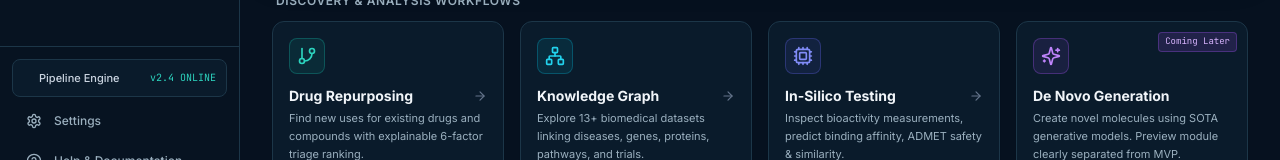
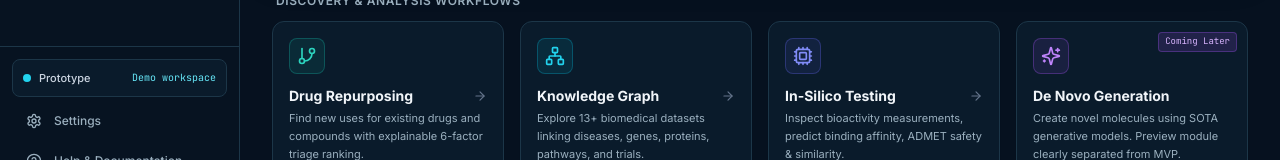
Before and after one commit to Prerna1313/ReThera-AI, a React (Vite) app: page / in a window 1280 px wide. Shown: the part 555-715 px from the top of the page. Built offline with nearby package versions, Linux system fonts and the light colour scheme.

Commit message:
fix: distinguish live evidence from demo telemetry

```diff
--- a/src/components/layout/Sidebar.tsx
+++ b/src/components/layout/Sidebar.tsx
@@ -152,13 +152,13 @@ export const Sidebar: React.FC<SidebarProps> = ({
 
         {/* Bottom Section */}
         <div className="p-3 border-t border-[#1C3648] space-y-2 bg-[#071321]">
-          {/* System Telemetry Indicator */}
+          {/* Prototype status */}
           <div className="p-2.5 rounded-lg bg-[#0A1B2B] border border-[#1C3648] text-[11px] flex items-center justify-between">
             <div className="flex items-center gap-2">
-              <span className="w-2 h-2 rounded-full bg-[#14D9B5] animate-ping" />
-              <span className="text-slate-300 font-medium">Pipeline Engine</span>
+              <span className="w-2 h-2 rounded-full bg-cyan-400" />
+              <span className="text-slate-300 font-medium">Prototype</span>
             </div>
-            <span className="font-mono text-[10px] text-teal-400">v2.4 ONLINE</span>
+            <span className="font-mono text-[10px] text-cyan-300">Demo workspace</span>
           </div>
 
           <button
--- a/src/components/modals/EvidenceReviewDrawer.tsx
+++ b/src/components/modals/EvidenceReviewDrawer.tsx
@@ -96,8 +96,8 @@ export const EvidenceReviewDrawer: React.FC<EvidenceReviewDrawerProps> = ({
               <div className="text-teal-300 font-medium">{evidence.retrieved_date}</div>
             </div>
             <div>
-              <div className="text-slate-400 text-[10px] uppercase">Extraction Confidence</div>
-              <div className="text-cyan-300 font-medium">{evidence.extraction_confidence == null ? 'Not extracted' : `${(evidence.extraction_confidence * 100).toFixed(1)}%`}</div>
+              <div className="text-slate-400 text-[10px] uppercase">{evidence.source_provider === 'TinyFish Search & Fetch' ? 'Scientific extraction' : 'Demo extraction confidence'}</div>
+              <div className="text-cyan-300 font-medium">{evidence.source_provider === 'TinyFish Search & Fetch' || evidence.extraction_confidence == null ? 'Not performed' : 'Illustrative only'}</div>
             </div>
           </div>
 
--- a/src/components/screens/EvidenceMonitorScreen.tsx
+++ b/src/components/screens/EvidenceMonitorScreen.tsx
@@ -390,7 +390,7 @@ export const EvidenceMonitorScreen: React.FC<EvidenceMonitorScreenProps> = ({
           <div className="flex items-center justify-between pb-3 border-b border-[#1C3648]">
             <span className="font-bold text-sm text-slate-100 flex items-center gap-1.5">
               <Radio className="w-4 h-4 text-cyan-400" />
-              Evidence Extraction Telemetry
+              {selectedRecord.source_provider === 'TinyFish Search & Fetch' ? 'Retrieved Evidence Details' : 'Illustrative Evidence Preview'}
             </span>
             <span className="font-mono text-[10px] px-2 py-0.5 rounded bg-[#071321] text-cyan-300 border border-cyan-500/30">
               {selectedRecord.id}
@@ -419,14 +419,14 @@ export const EvidenceMonitorScreen: React.FC<EvidenceMonitorScreenProps> = ({
               <StatusBadge type="review" value={selectedRecord.review_status} />
             </div>
 
-            {/* Extracted Claim Box */}
+            {/* Live records contain source text, not a generated or extracted claim. */}
             <div className={`p-3.5 rounded-xl border leading-relaxed text-[11px] ${
               selectedRecord.direction === 'contradicts'
                 ? 'bg-rose-500/10 border-rose-500/30 text-rose-100'
                 : 'bg-[#071321] border-[#1C3648] text-slate-200'
             }`}>
               <span className="font-bold uppercase tracking-wider text-[9px] block mb-1 opacity-75">
-                Extracted Finding:
+                {selectedRecord.source_provider === 'TinyFish Search & Fetch' ? 'Fetched source text · not AI-interpreted:' : 'Illustrative demo claim · not live evidence:'}
               </span>
               {selectedRecord.claim}
             </div>
@@ -434,8 +434,8 @@ export const EvidenceMonitorScreen: React.FC<EvidenceMonitorScreenProps> = ({
             {/* Metadata specs */}
             <div className="p-3 rounded-xl bg-[#071321] border border-[#1C3648] space-y-1.5 font-mono text-[10px] text-slate-400">
               <div className="flex justify-between">
-                <span>Extraction Confidence:</span>
-                <span className="text-cyan-300 font-bold">{selectedRecord.extraction_confidence == null ? 'Not extracted' : `${(selectedRecord.extraction_confidence * 100).toFixed(1)}%`}</span>
+                <span>{selectedRecord.source_provider === 'TinyFish Search & Fetch' ? 'Scientific extraction:' : 'Demo extraction confidence:'}</span>
+                <span className="text-cyan-300 font-bold">{selectedRecord.source_provider === 'TinyFish Search & Fetch' || selectedRecord.extraction_confidence == null ? 'Not performed' : 'Illustrative only'}</span>
               </div>
               <div className="flex justify-between">
                 <span>Published Date:</span>
@@ -449,9 +449,9 @@ export const EvidenceMonitorScreen: React.FC<EvidenceMonitorScreenProps> = ({
 
             {/* Audit Trail */}
             <div className="space-y-1 text-[10px] font-mono text-slate-400">
-              <span className="font-bold text-slate-300 uppercase tracking-wider block">Provenance Steps:</span>
+              <span className="font-bold text-slate-300 uppercase tracking-wider block">{selectedRecord.source_provider === 'TinyFish Search & Fetch' ? 'Retrieval audit trail:' : 'Demo audit trail:'}</span>
               <div className="p-2 rounded bg-[#06111F] border border-slate-800 space-y-1">
-                {selectedRecord.audit_trail.map((st, idx) => (
+                {(selectedRecord.source_provider === 'TinyFish Search & Fetch' ? selectedRecord.audit_trail : ['Illustrative example for interface review; this record was not retrieved or analyzed by the live prototype.']).map((st, idx) => (
                   <div key={idx} className="flex items-center gap-1.5 text-slate-400">
                     <span className="w-1 h-1 rounded-full bg-cyan-400" />
                     <span>{st}</span>
```
